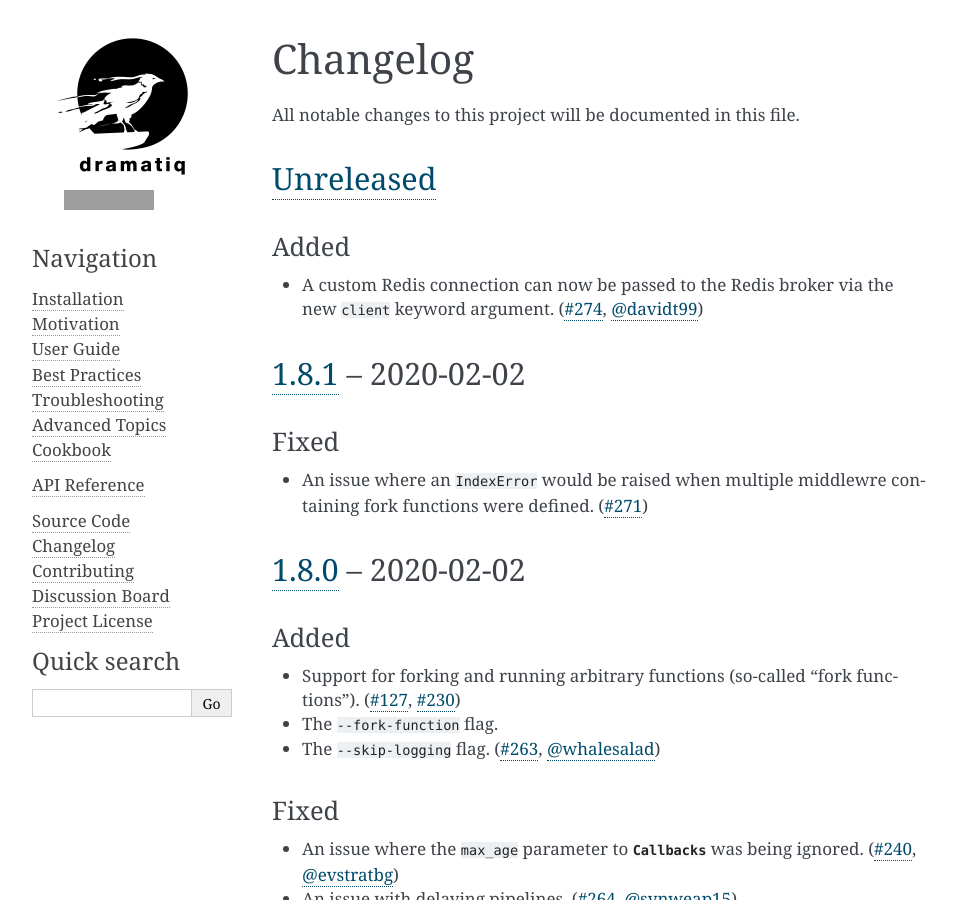
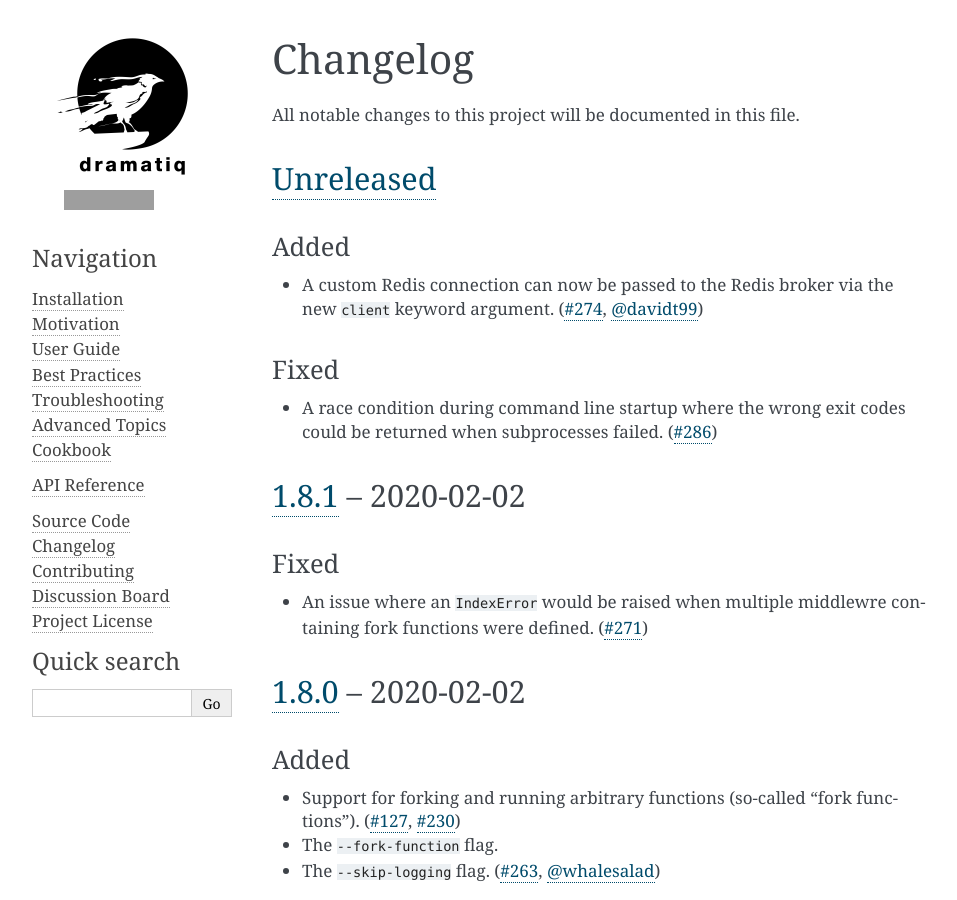
Before and after one commit to Bogdanp/dramatiq, a Sphinx documentation site: the page built from docs/source/changelog.rst, in a window 1280 px wide and 900 px high, cut to the strip 0-900 px from the top of the window. Shown: the whole strip, without its empty margins (148-1105 px from the left). Built offline with Sphinx 7.4.7, drawn with Linux system fonts in a browser that asks for light colours; grey boxes are pictures that could not be loaded.

Commit message:
doc: update changelog

```diff
--- a/docs/source/changelog.rst
+++ b/docs/source/changelog.rst
@@ -17,6 +17,14 @@ Added
 
 .. _#274: https://github.com/Bogdanp/dramatiq/issues/274
 .. _@davidt99: https://github.com/davidt99
+
+Fixed
+^^^^^
+
+* A race condition during command line startup where the wrong exit
+  codes could be returned when subprocesses failed.  (`#286`_)
+
+.. _#286: https://github.com/Bogdanp/dramatiq/issues/286
 
 `1.8.1`_ -- 2020-02-02
 ----------------------
```
